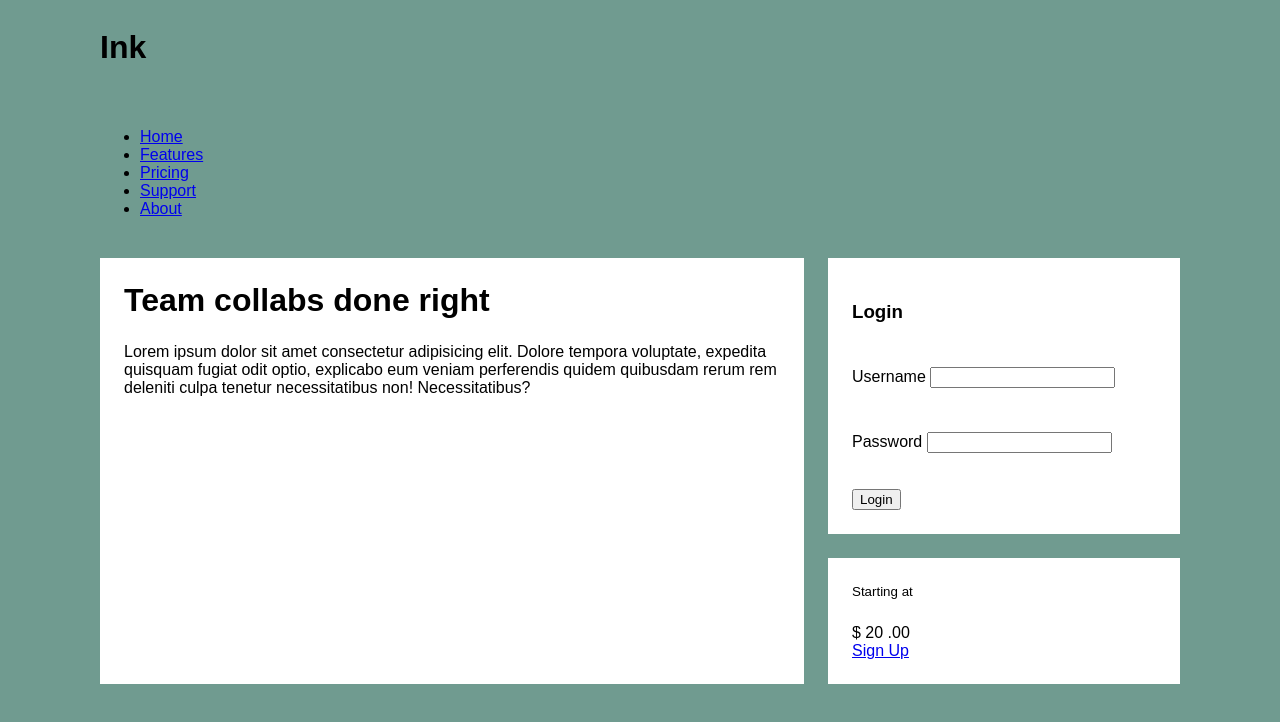
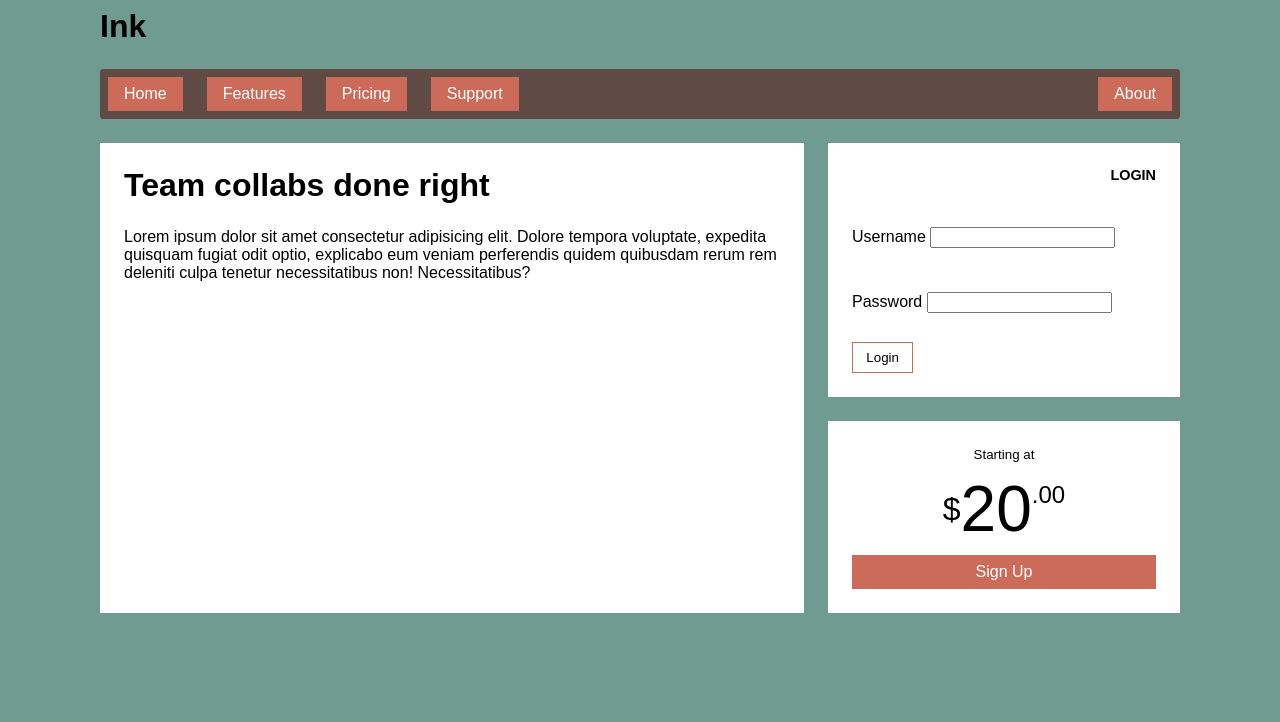
Before and after one commit to fpigeonjr/Books, a plain HTML site: page css-in-depth/ch06/home.html in a window 1280 px wide. Drawn offline with Linux system fonts and the light colour scheme.

Commit message:
finshes styles to match design

```diff
--- a/css-in-depth/ch06/styles.css
+++ b/css-in-depth/ch06/styles.css
@@ -2,6 +2,8 @@
   box-sizing: border-box;
   --primary-bg: #709b90;
   --light-bg: #fff;
+  --secondary-bg: #5f4b44;
+  --menu-bg: #cc6b5a;
 }
 
 *,
@@ -26,7 +28,7 @@ body {
 
 header,
 nav {
-  grid-column: 1/3;
+  grid-column: 1 / 3;
   grid-row: span 1;
 }
 
@@ -57,3 +59,94 @@ nav {
 .tile * + * {
   margin-top: 1.5em;
 }
+
+.page-heading {
+  margin: 0;
+}
+
+.site-nav {
+  display: flex;
+  margin: 0;
+  padding: 0.5em;
+  background-color: var(--secondary-bg);
+  list-style-type: none;
+  border-radius: 0.2em;
+}
+
+.site-nav > li {
+  margin-top: 0;
+}
+
+.site-nav > li > a {
+  display: block;
+  padding: 0.5em 1em;
+  background-color: var(--menu-bg);
+  color: white;
+  text-decoration: none;
+}
+
+.site-nav > li + li {
+  margin-left: 1.5em;
+}
+
+.site-nav > .nav-right {
+  margin-left: auto;
+}
+
+.login-form h3 {
+  margin: 0;
+  font-size: 0.9em;
+  font-weight: bold;
+  text-align: right;
+  text-transform: uppercase;
+}
+
+.login-form input:not([type='checkbox']) :not([type='radio']) {
+  display: block;
+  margin-top: 0;
+  width: 100%;
+}
+
+.login-form button {
+  margin-top: 1em;
+  border: 1px solid var(--menu-bg);
+  background-color: white;
+  padding: 0.5em 1em;
+  cursor: pointer;
+}
+
+.centered {
+  text-align: center;
+}
+
+.cost {
+  display: flex;
+  justify-content: center;
+  align-items: center;
+  line-height: 0.7;
+}
+
+.cost > span {
+  margin-top: 0;
+}
+
+.cost-currency {
+  font-size: 2rem;
+}
+
+.cost-dollars {
+  font-size: 4rem;
+}
+
+.cost-cents {
+  font-size: 1.5rem;
+  align-self: flex-start;
+}
+
+.cta-button {
+  display: block;
+  background-color: var(--menu-bg);
+  color: white;
+  padding: 0.5em 1em;
+  text-decoration: none;
+}
```
